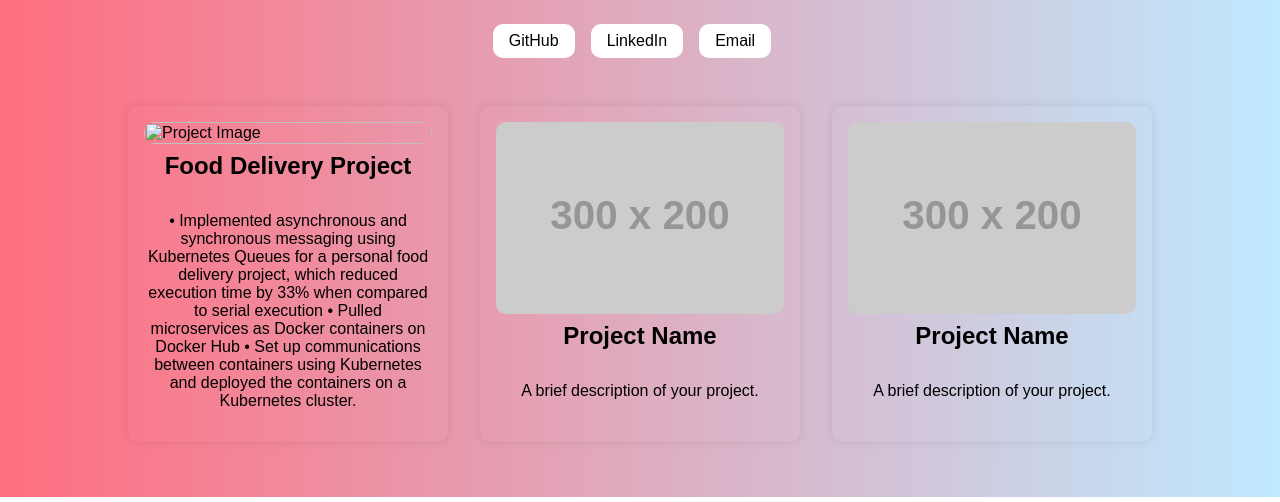
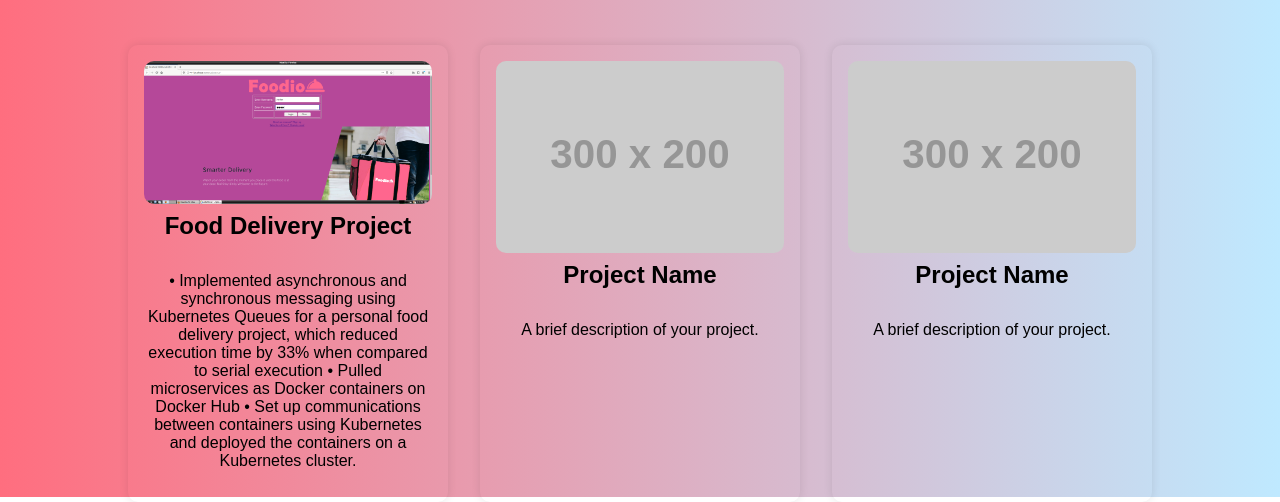
Before and after one commit to RohanZahid/RohanZahid.github.io, a plain HTML site: page index.html in a window 1280 px wide. Shown: the part 303-805 px from the top of the page. Drawn offline with Linux system fonts and the light colour scheme; placeholder pictures from the web are drawn by us.

Commit message:
Update index.html

```diff
--- a/index.html
+++ b/index.html
@@ -158,7 +158,7 @@ black
 </div>
 <div class="projects">
 <div class="project">
-<img class="project-image" src="login.png" alt="Project Image">
+<img class="project-image" src="./images/login.png" alt="Project Image">
 <h3 class="project-title">Food Delivery Project</h3>
 <p class="project-description">• Implemented asynchronous and synchronous messaging using Kubernetes Queues for a personal food delivery project, which reduced
 execution time by 33% when compared to serial execution
```
